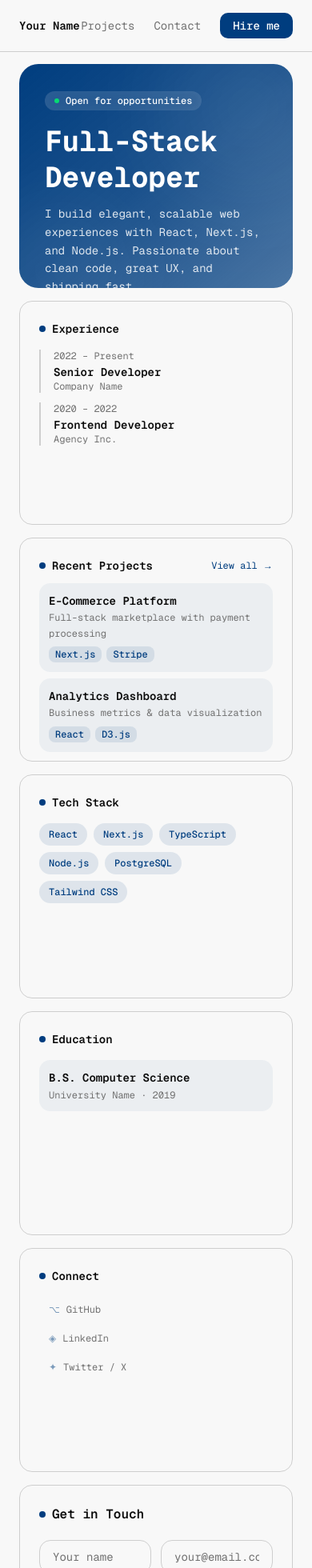
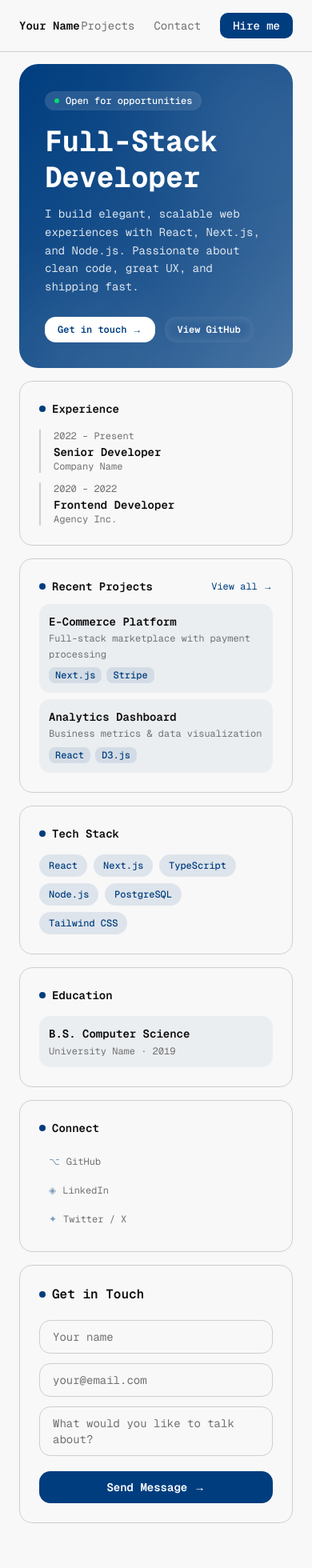
Before and after one commit to danjay718-ai/personal-portfolio, a Next.js app: page / in a window 390 px wide. Shown: the top 1960 px of the page at 80% size. Built offline with nearby package versions, Linux system fonts and the light colour scheme.

Commit message:
feat: update metadata and enhance layout responsiveness for improved user experience

```diff
--- a/app/layout.tsx
+++ b/app/layout.tsx
@@ -6,8 +6,8 @@ const geist = Geist({ subsets: ["latin"] });
 const geistMono = Geist_Mono({ subsets: ["latin"] });
 
 export const metadata: Metadata = {
-  title: 'Your Name — Developer & Designer',
-  description: 'Personal blog and portfolio',
+  title: 'Dannver Jay Lagrama — Developer',
+  description: 'Personal website and portfolio',
   icons: {
     icon: '/icon.svg',
   },
--- a/app/page.tsx
+++ b/app/page.tsx
@@ -41,10 +41,10 @@ export default function Home() {
         <div className="max-w-6xl mx-auto">
 
           {/* Bento Grid */}
-          <div className="grid grid-cols-1 md:grid-cols-3 gap-4 auto-rows-[280px]">
+          <div className="grid grid-cols-1 md:grid-cols-3 gap-4 auto-rows-auto md:auto-rows-[280px]">
 
             {/* About Card - Large, spans 2 cols × 2 rows */}
-            <div className="bento-card md:col-span-2 md:row-span-2 bg-gradient-to-br from-primary via-primary/90 to-primary/70 rounded-3xl p-8 text-primary-foreground flex flex-col justify-between group overflow-hidden relative">
+            <div className="bento-card md:col-span-2 md:row-span-2 bg-gradient-to-br from-primary via-primary/90 to-primary/70 rounded-3xl p-8 text-primary-foreground flex flex-col justify-between group overflow-hidden relative min-h-[380px] md:min-h-0">
               {/* Ambient glow orb */}
               <div className="orb absolute -top-10 -right-10 w-48 h-48 bg-white/10 rounded-full blur-3xl group-hover:scale-150 transition-transform duration-700" />
               <div className="orb absolute -bottom-16 -left-8 w-40 h-40 bg-white/5 rounded-full blur-2xl group-hover:scale-125 transition-transform duration-700 delay-100" />
@@ -63,8 +63,8 @@ export default function Home() {
                 </p>
               </div>
 
-              <div className="relative z-10 flex items-end justify-between">
-                <div className="flex gap-3">
+              <div className="relative z-10 flex items-end justify-between mt-6 md:mt-0">
+                <div className="flex flex-wrap gap-3">
                   <a
                     href="#contact"
                     className="px-4 py-2 bg-white text-primary rounded-xl text-xs font-semibold hover:bg-white/90 transition-all hover:shadow-lg hover:-translate-y-0.5"
@@ -82,7 +82,7 @@ export default function Home() {
             </div>
 
             {/* Experience Card */}
-            <div className="bento-card bg-card border border-border rounded-2xl p-6 hover:border-primary/40 hover:shadow-md transition-all duration-300 flex flex-col group">
+            <div className="bento-card bg-card border border-border rounded-2xl p-6 hover:border-primary/40 hover:shadow-md transition-all duration-300 flex flex-col group min-h-[200px] md:min-h-0">
               <h3 className="font-semibold text-foreground mb-4 flex items-center gap-2 text-sm">
                 <span className="w-2 h-2 bg-primary rounded-full" />
                 Experience
@@ -218,7 +218,7 @@ export default function Home() {
                 </div>
               ) : (
                 <form onSubmit={handleSubmit} className="space-y-3">
-                  <div className="grid grid-cols-2 gap-3">
+                  <div className="grid grid-cols-1 sm:grid-cols-2 gap-3">
                     <input
                       type="text"
                       id="contact-name"
```
